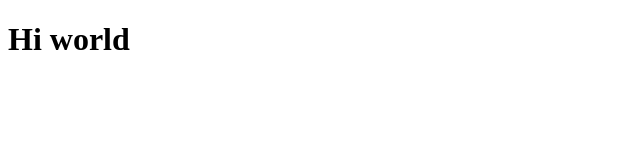
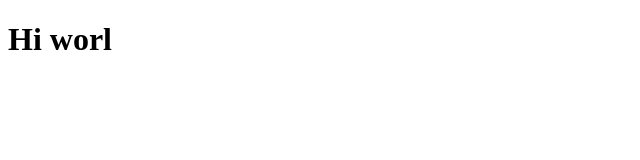
Before and after one commit to EugeneIsh/study, a plain HTML site: page index.html in a window 1280 px wide. Shown: the full height of the page, 0-640 px from the left. Drawn offline with Linux system fonts and the light colour scheme.

Commit message:
deleted letter

```diff
--- a/index.html
+++ b/index.html
@@ -8,7 +8,7 @@
 </head>
 <body>
 	<h1>
-		Hi world
+		Hi worl
 	</h1>
 </body>
 </html>
```
